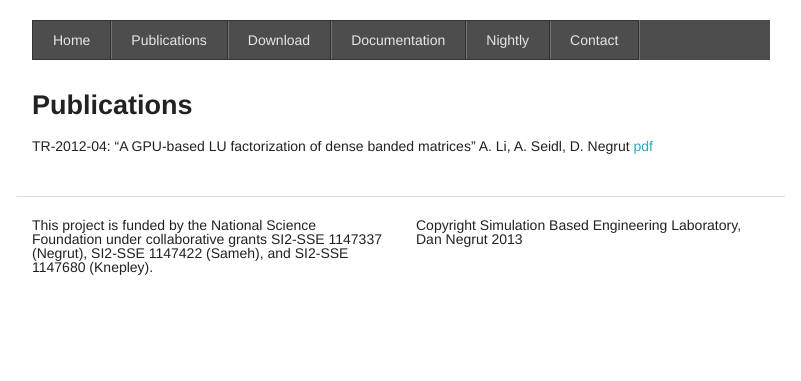
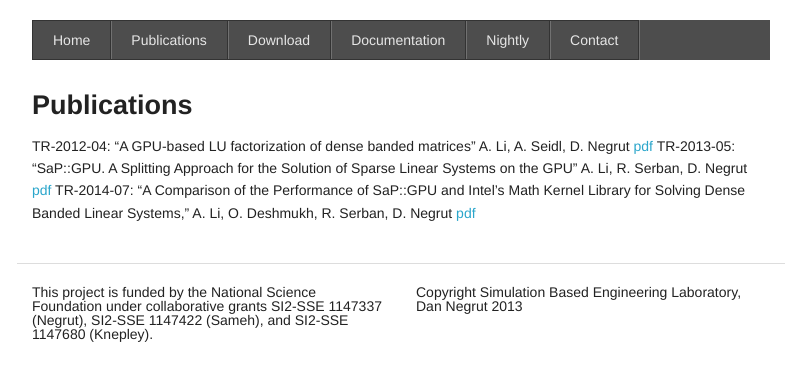
Before and after one commit to spikegpu/spikegpu.github.io, a Jekyll site: the page built from publications/index.md, in a window 1280 px wide. Shown: the top 381 px of the page, without its empty margins (239-1040 px from the left). Built offline with Jekyll 4.4.1, drawn with Linux system fonts in a browser that asks for light colours.

```diff
--- a/CNAME
+++ b/CNAME
@@ -1 +1 @@
-spikegpu.sbel.org
+sapgpu.sbel.org
--- a/_config.yml
+++ b/_config.yml
@@ -1,4 +1,4 @@
-name: SpikeGPU
+name: SaPGPU
 highlighter: pygments
 
 navigation:
--- a/_layouts/default.html
+++ b/_layouts/default.html
@@ -4,7 +4,7 @@
     <meta charset="utf-8">
 	<meta name="viewport" content="width=device-width" />
 
-    <title>SPIKE GPU - {{ page.title }}</title>
+    <title>SaP GPU - {{ page.title }}</title>
 
 	<link rel="stylesheet" href="/css/foundation.css">
 	<link rel="stylesheet" href="/css/extra.css">
--- a/publications/index.md
+++ b/publications/index.md
@@ -6,3 +6,5 @@ title: Publications
 ### Publications
 
 TR-2012-04: &#8220;A GPU-based LU factorization of dense banded matrices&#8221; A. Li, A. Seidl, D. Negrut [pdf](http://sbel.wisc.edu/documents/TR-2012-04.pdf)
+TR-2013-05: &#8220;SaP::GPU. A Splitting Approach for the Solution of Sparse Linear Systems on the GPU&#8221; A. Li, R. Serban, D. Negrut [pdf](http://sbel.wisc.edu/documents/TR-2013-05.pdf)
+TR-2014-07: &#8220;A Comparison of the Performance of SaP::GPU and Intel's Math Kernel Library for Solving Dense Banded Linear Systems,&#8221; A. Li, O. Deshmukh, R. Serban, D. Negrut [pdf](http://sbel.wisc.edu/documents/TR-2014-07.pdf)
```
